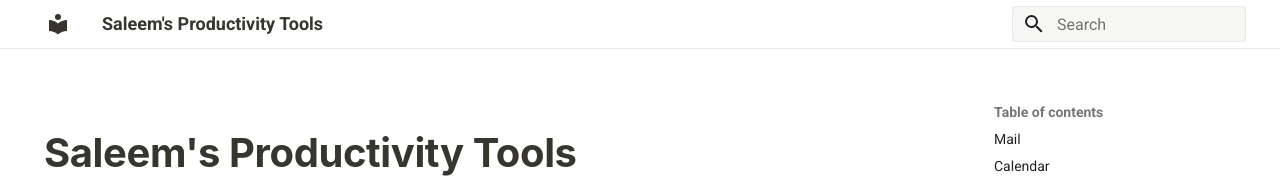
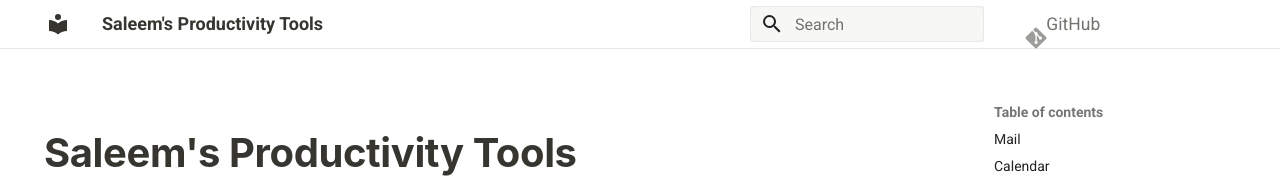
Before and after one commit to saleemh/productivity-tools, an MkDocs documentation site: the page built from docs/index.md, in a window 1280 px wide. Shown: the top 185 px of the page. Built offline with MkDocs 1.6.1 and Material for MkDocs 9.7.7, drawn with Linux system fonts in a browser that asks for light colours; comment, search, counter and statistics services are not loaded.

Commit message:
Restore GitHub source link with Notion-style theming
- Re-enable .md-header__source display
- Style GitHub link with muted gray color (#73726e)
- Add subtle hover effect matching Notion colors
- Keep minimal design by hiding star count and extra metadata
- Position link in top-right of header

🤖 Generated with [Claude Code](https://claude.ai/code)

Co-Authored-By: Claude <noreply@anthropic.com>

```diff
--- a/docs/stylesheets/extra.css
+++ b/docs/stylesheets/extra.css
@@ -119,10 +119,37 @@ body {
     background-color: #ffffff;
 }
 
-/* Remove default Material design elements */
-.md-header__source,
+/* Remove default Material design elements but keep source link */
 .md-header__button.md-icon {
     display: none;
+}
+
+/* Style the GitHub source link to match Notion theme */
+.md-header__source {
+    display: block;
+    margin-left: auto;
+}
+
+.md-source {
+    color: #73726e;
+    font-size: 0.875rem;
+    text-decoration: none;
+    transition: color 0.2s;
+}
+
+.md-source:hover {
+    color: #37352f;
+}
+
+.md-source__icon {
+    width: 1rem;
+    height: 1rem;
+    margin-right: 0.5rem;
+    opacity: 0.7;
+}
+
+.md-source__facts {
+    display: none; /* Hide star count, etc. to keep it minimal */
 }
 
 /* Search styling */
```
